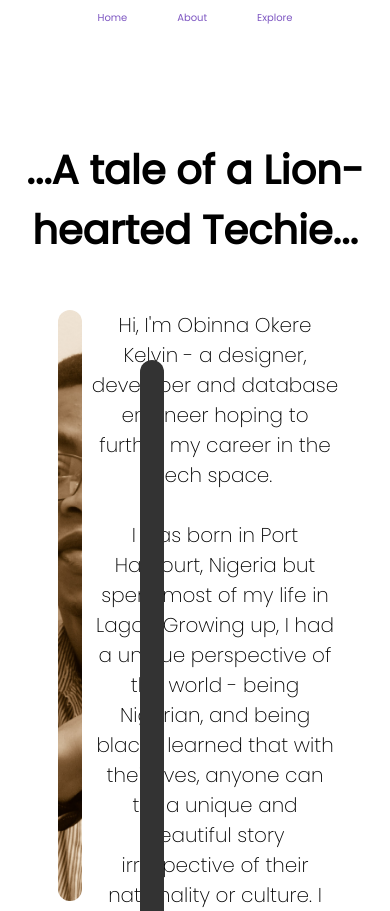
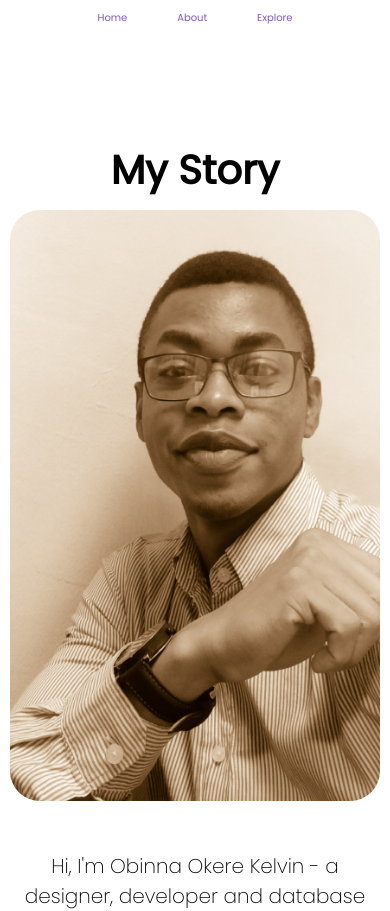
Before and after one commit to ObinnaKelvin/uiportfolio, a React (Create React App) app: page /about in a window 390 px wide. Shown: the top 911 px of the page. Built offline with nearby package versions, Linux system fonts and the light colour scheme.

Commit message:
Upgrade: Worked on the mobile view for About page

```diff
--- a/src/components/about/About.jsx
+++ b/src/components/about/About.jsx
@@ -6,7 +6,7 @@ import pic5 from "../../img/pic5.jpg"
 const About = () => {
 	return (
 		<div className="a">
-		<h1 className="a-title">...A tale of a Lion-hearted Techie...</h1>
+		<h1 className="a-title">My Story</h1>
 			<div className="a-desc">
 				<div className="a-desc-left">
 					<div className="a-desc-card bg"></div>
@@ -87,27 +87,30 @@ const About = () => {
 
 			<div className="a-education">
 				<div className="a-education-desc">
-					<h1>Education</h1><br/>
+					<h1>Education</h1>
+					<hr className="a-line"/><br/>
 					<div className="a-education-desc-text1">
 						<p>Federal University of Technology, Owerri</p>
 					</div><br/>
-					<p  className="a-education-desc-text2">Bachelor of Science in Computer Science - November 2014</p>
+					<p  className="a-education-desc-text2"><em>Bachelor of Science in Computer Science - November 2014</em></p>
 				</div>
 			</div>
 
 			<div className="a-experience">
 				<div className="a-experience-left">
-					<h1>Experience</h1><br/>
+					<h1>Experience</h1>
+					<hr className="a-line"/><br/>
 					<p className="a-experience-desc-text1">Lagoon Hospitals</p>
 					<br/>
-					<p  className="a-experience-desc-text2">Business Data Reporting Analyst | January 2020 - Present</p>
+					<p  className="a-experience-desc-text2"><em>Business Data Reporting Analyst | January 2020 - Present</em></p>
 					<br/>
 					<p className="a-experience-desc-text1">Cornerstone Insurance PLC</p>
 					<br/>
-					<p  className="a-experience-desc-text2">Infrastructure Support & Web Content Manager | January 2017 - December 2020</p>
+					<p  className="a-experience-desc-text2"><em>Infrastructure Support & Web Content Manager | January 2017 - December 2020</em></p>
 				</div>
 				<div className="a-experience-right">
-					<h1>Skills</h1><br/>
+					<h1>Skills</h1>
+					<hr className="a-line"/><br/>
 					<p className="a-experience-desc-text1">General</p>
 						<div className="a-experience-item-tag-holder">
 							<div className="a-experience-item-tags">UI/UX</div>
--- a/src/components/about/about.css
+++ b/src/components/about/about.css
@@ -70,6 +70,12 @@
 	margin: 50px;
 }
 
+.a-line {
+	width: 15%;
+	border: 1px solid #f48fb1;
+	border-radius: 5px;
+}
+
 .a-items {
 	width: 30px;
 	height: 30px;
@@ -124,7 +130,8 @@
 	border-radius: 25px;
 	/*background-color: #fafafa;*/
 	/*color: #757575;*/
-	background-color: black;
+	/*background-color: black;*/
+	background-color: #7e57c2;;
 	color: white;
 	font-size: 12px;
 	margin: 0px 10px 10px 0px;
@@ -137,7 +144,7 @@
 		margin-top: 100px;
 	}
 
-	.a-left {
+	.a-desc-left {
 		width: 100%;
 		/*height: 100%;*/
 	}
@@ -150,11 +157,59 @@
 		overflow: hidden;
 	}
 
-	.a-card.bg {
+	.a-desc-card.bg {
 		display: none;
 	}
 
-	.a-right {
+	.a-desc-right {
+		margin-top: 50px;
+		/*padding-top: 50px;*/
+	}
 
+	.a-title {
+		font-size: 40px;
 	}
+
+
+	.a-desc {
+		display: flex;
+		flex-direction: column;
+		padding: 10px;
+	}
+
+	.a-desc-card {
+		width: 100%;
+		height: 70vh;
+		border-radius: 30px;
+		/*position: absolute;*/
+		/*position: relative;
+		overflow: hidden;*/
+	}
+
+	.a-tools {
+		display: flex;
+		justify-content: center;
+	}
+
+	.a-education-desc {
+		padding: 15px;
+		text-align: left;
+	}
+
+	.a-experience {
+		display: flex;
+		flex-direction: column;
+		padding: 15px;
+		text-align: left;
+	}
+
+	.a-experience-left {
+		margin-bottom: 50px;
+	}
+	.a-experience-desc-text1 {
+		font-size: 20px;
+		font-weight: 300;
+	}
+
+
 }
--- a/src/components/casestudy/izikjon.css
+++ b/src/components/casestudy/izikjon.css
@@ -455,7 +455,6 @@
 	color: #000000;
 }
 
-
 .line {
 	width: 6%;
 	border: 1px solid #f48fb1;
```
Also changed, not shown: src/components/projects/projects.css (+0 -14 lines).
